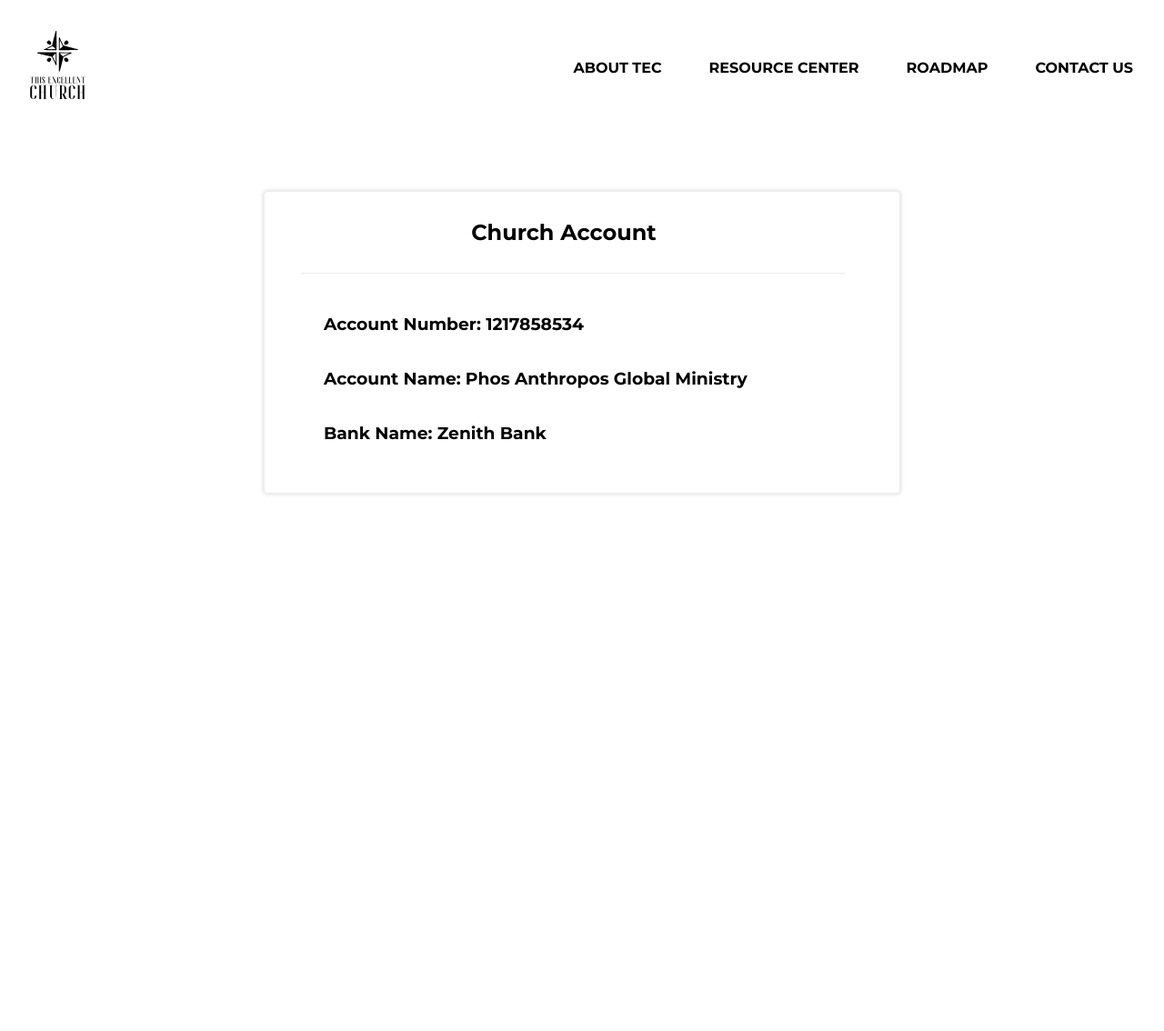
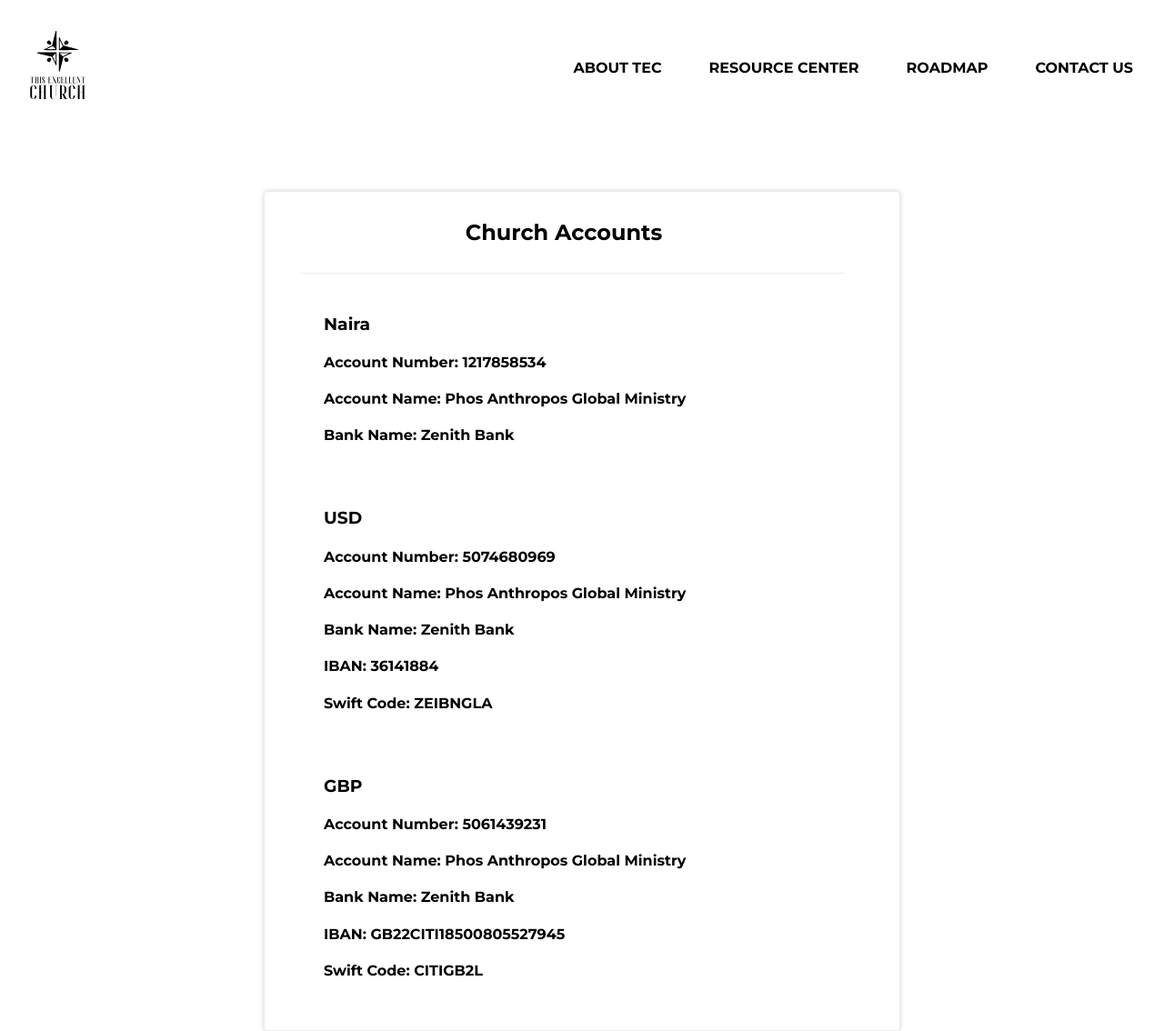
Before and after one commit to TEC-website/TEC-website, a Django app: page /give/ in a window 1280 px wide. Shown: the whole page at 91% size. Before the commit the page ends 544 px from the top, so only its background shows below. Run offline with Django 5.2, Linux system fonts and the light colour scheme; parts of the project's set-up code (start-up, migrations or seed data) failed here and were passed over; some libraries are stand-ins or nearby versions.

Commit message:
account updates

```diff
--- a/static/give.css
+++ b/static/give.css
@@ -216,6 +216,5 @@ span#cont-span {
 }
 
 #act-tab {
-    display: flex;
-    flex-direction: column;
+    display: block;
 }
--- a/templates/give.html
+++ b/templates/give.html
@@ -67,13 +67,30 @@
         <div class="card-contact">
             <div class="container">
                 <div class="card-header">
-                    <h2 class="">Church Account</h2>
+                    <h2 class="">Church Accounts</h2>
                 </div>
                 <div class="card-body">
                     <div id="act-tab" class="tab-content current">
-                        <h3>Account Number: 1217858534</h3>
-                        <h3>Account Name: Phos Anthropos Global Ministry</h3>
-                        <h3>Bank Name: Zenith Bank</h3>
+                        <h3>Naira</h3>
+                        <h4>Account Number: 1217858534</h4>
+                        <h4>Account Name: Phos Anthropos Global Ministry</h4>
+                        <h4>Bank Name: Zenith Bank</h4>
+                    </div>
+                    <div id="act-tab" class="tab-content current">
+                        <h3>USD</h3>
+                        <h4>Account Number: 5074680969</h4>
+                        <h4>Account Name: Phos Anthropos Global Ministry</h4>
+                        <h4>Bank Name: Zenith Bank</h4>
+                        <h4>IBAN: 36141884</h4>
+                        <h4>Swift Code: ZEIBNGLA</h4>
+                    </div>
+                    <div id="act-tab" class="tab-content current">
+                        <h3>GBP</h3>
+                        <h4>Account Number: 5061439231</h4>
+                        <h4>Account Name: Phos Anthropos Global Ministry</h4>
+                        <h4>Bank Name: Zenith Bank</h4>
+                        <h4>IBAN: GB22CITI18500805527945</h4>
+                        <h4>Swift Code: CITIGB2L</h4>
                     </div>
                 </div>
             </div>
```
